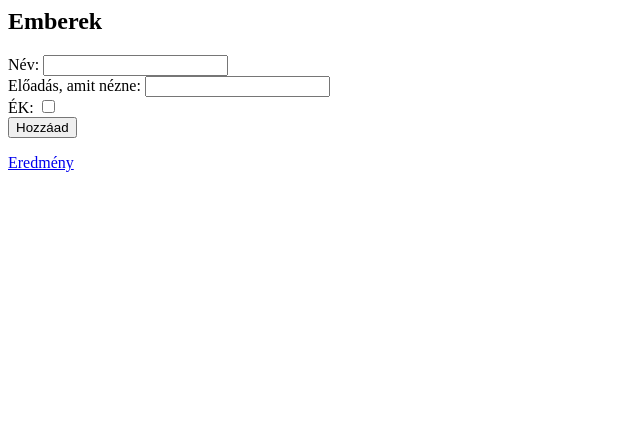
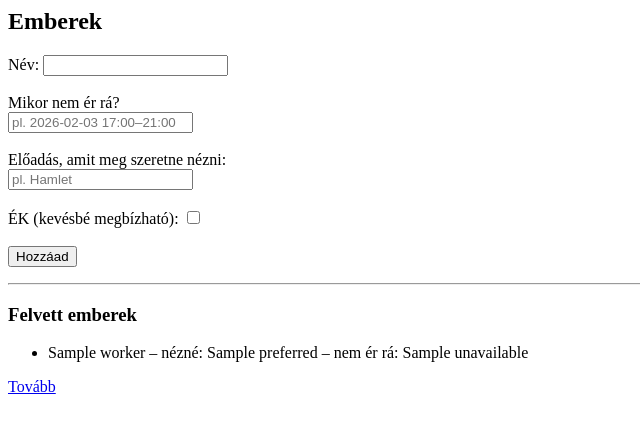
Before and after one commit to szid2006/nezoteres_beosztas7.0, a Flask app: template templates/workers.html in a window 1280 px wide. Shown: the top 433 px of the page, without its empty margins (0-640 px from the left). Run offline with Flask 3, Linux system fonts and the light colour scheme; the template is opened without the code that fills it: most values are stand-ins (such as "Sample title", 1, 10 or a date in 2020).

Commit message:
Update workers.html

```diff
--- a/templates/workers.html
+++ b/templates/workers.html
@@ -1,10 +1,32 @@
 <h2>Emberek</h2>
 
 <form method="post">
-  Név: <input name="name"><br>
-  Előadás, amit nézne: <input name="preferred"><br>
-  ÉK: <input type="checkbox" name="is_ek"><br>
+  Név: <input name="name" required><br><br>
+
+  Mikor nem ér rá?<br>
+  <input name="unavailable" placeholder="pl. 2026-02-03 17:00–21:00"><br><br>
+
+  Előadás, amit meg szeretne nézni:<br>
+  <input name="preferred" placeholder="pl. Hamlet"><br><br>
+
+  ÉK (kevésbé megbízható):
+  <input type="checkbox" name="is_ek"><br><br>
+
   <button>Hozzáad</button>
 </form>
 
-<a href="/result">Eredmény</a>
+<hr>
+
+<h3>Felvett emberek</h3>
+<ul>
+{% for w in workers %}
+  <li>
+    {{ w.name }}
+    {% if w.is_ek %}(ÉK){% endif %}
+    {% if w.preferred %} – nézné: {{ w.preferred }}{% endif %}
+    {% if w.unavailable %} – nem ér rá: {{ w.unavailable }}{% endif %}
+  </li>
+{% endfor %}
+</ul>
+
+<a href="/result">Tovább</a>
```
